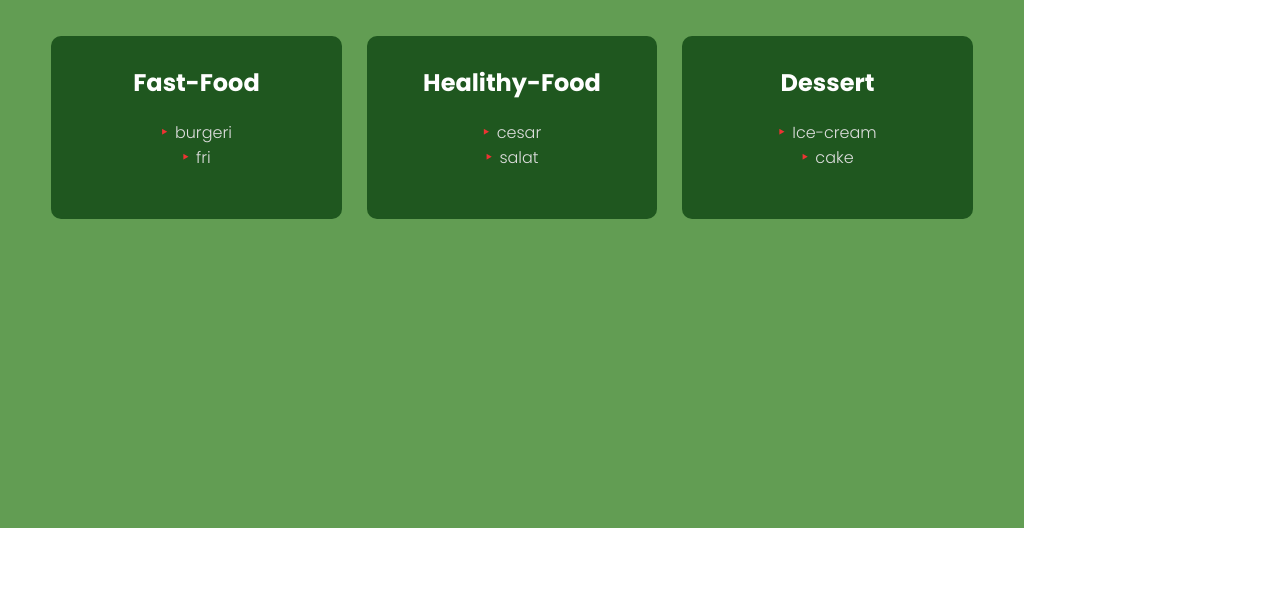
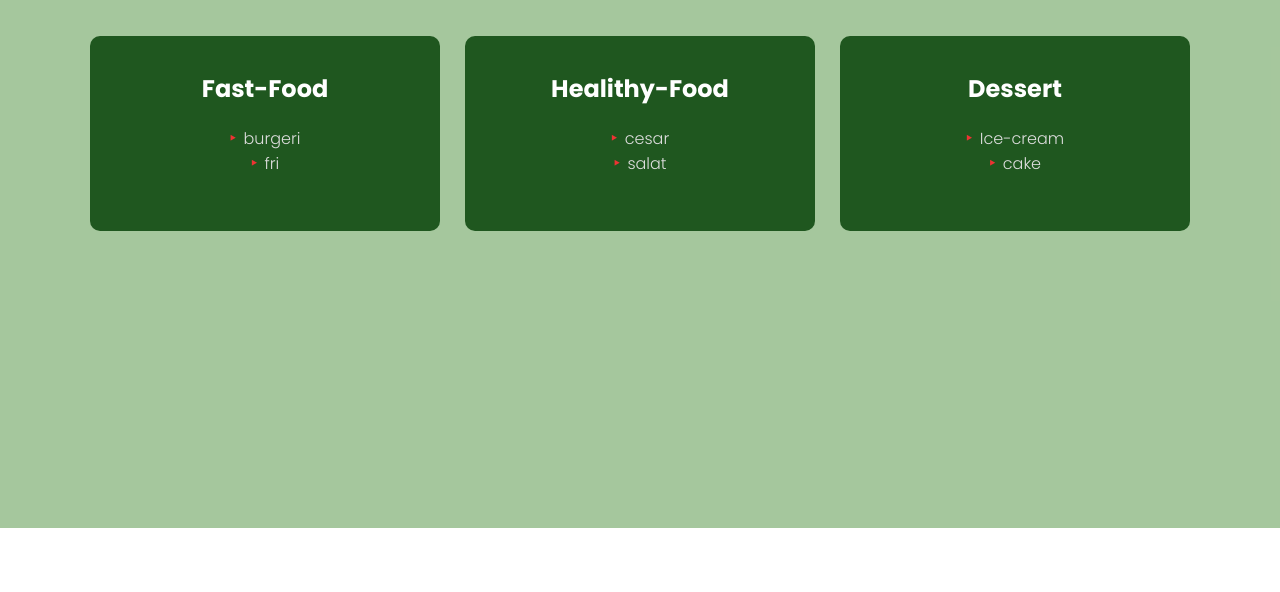
Before and after one commit to IkaLukava/Js-task-6, a plain HTML site: page recepts/index.html in a window 1280 px wide. Shown: the part 208-800 px from the top of the page. Drawn offline with Linux system fonts and the light colour scheme; a web font is replaced by a local one.

Commit message:
change colors

```diff
--- a/recepts/style.css
+++ b/recepts/style.css
@@ -1,7 +1,7 @@
 .container2{
-    width: 80vw;
+    width: 100vw;
     min-height: 80vh;
-    background-color: #629d53;
+    background-color: #629d5391;
 }
 
 .container h1{
```
